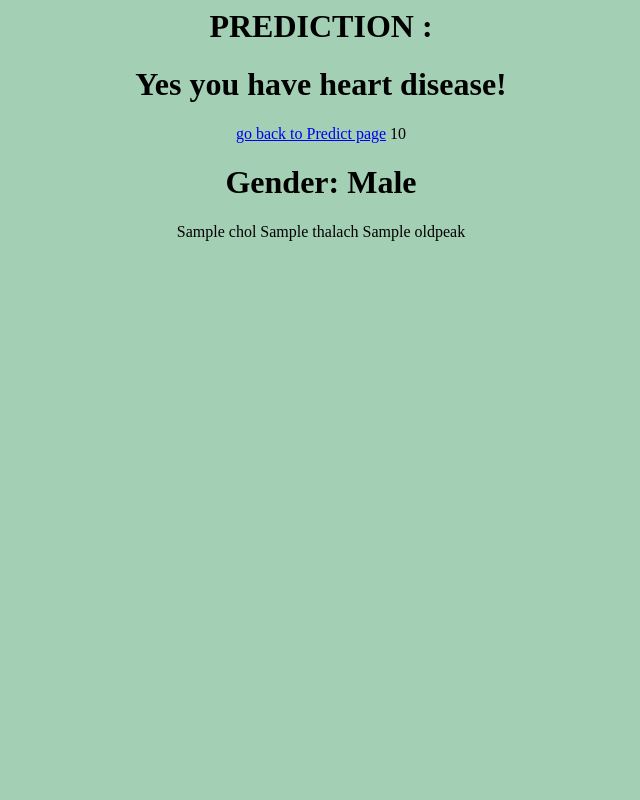
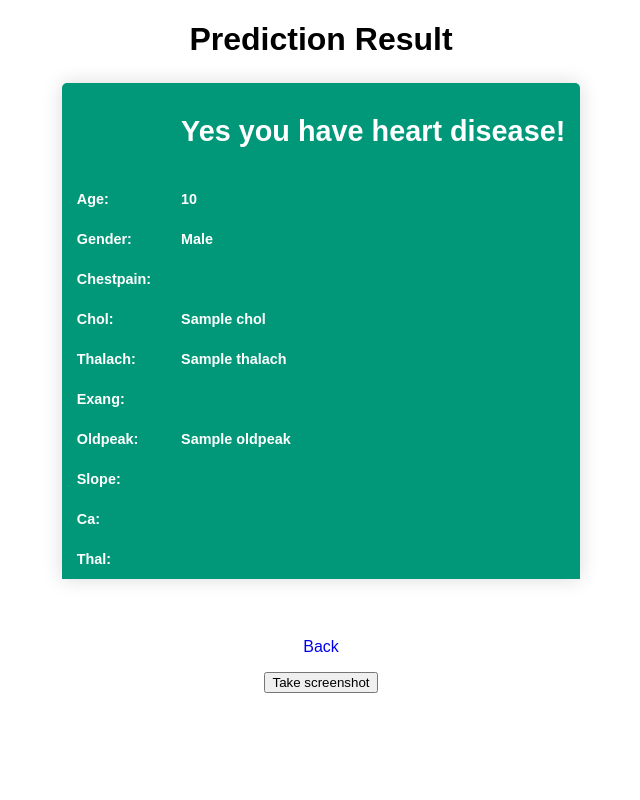
Before and after one commit to nigafrog02/Heart-web-deploymentML, a Flask app: template templates/after.html in a window 1280 px wide. Shown: the whole page, without its empty margins (319-959 px from the left). Run offline with Flask 2, Linux system fonts and the light colour scheme; the template is opened without the code that fills it: most values are stand-ins (such as "Sample title", 1, 10 or a date in 2020); parts of the project's set-up code (start-up, migrations or seed data) failed here and were passed over; some libraries are stand-ins or nearby versions.

Commit message:
prediction site

```diff
--- a/app.py
+++ b/app.py
@@ -4,6 +4,7 @@
 from flask import Flask, render_template ,request,jsonify
 import pickle
 import numpy as np
+
 
 
 #create flask app
@@ -45,7 +46,7 @@
 
 
 
-    age = "Age: {}".format(Age),
+    age = "{}".format(Age),
     chol="Cholesterol Level: {}".format(Chol),
     thalach="Thalach Value: {}".format(Thalach),
     oldpeak = "Oldpeak Value: {}".format(Oldpeak))
--- /dev/null
+++ b/package.json
@@ -0,0 +1,5 @@
+{
+  "devDependencies": {
+    "html2canvas": "^1.4.1"
+  }
+}
--- a/templates/after.html
+++ b/templates/after.html
@@ -1,83 +1,213 @@
-<html>
+<!DOCTYPE html>
+<html lang="en">
+<head>
+    <meta charset="UTF-8">
+    <meta http-equiv="X-UA-Compatible" content="IE=edge">
+    <meta name="viewport" content="width=device-width, initial-scale=1.0">
+    <link href='https://fonts.googleapis.com/css?family=Pacifico' rel='stylesheet' type='text/css'>
+    <link href='https://fonts.googleapis.com/css?family=Arimo' rel='stylesheet' type='text/css'>
+    <link href='https://fonts.googleapis.com/css?family=Hind:300' rel='stylesheet' type='text/css'>
+    <link href='https://fonts.googleapis.com/css?family=Open+Sans+Condensed:300' rel='stylesheet' type='text/css'>
 
-<body bgcolor=#a3cfb4>
-
-    <center>
-
-        <h1>  PREDICTION :  </h1>
-
-    {% if prediction == 0 %}
-    <h1>No heart disease</h1>
-    {%else%}
-    <h1>Yes you have heart disease!</h1>
-    {%endif%}
-    <a href='/'>go back to Predict page</a>
-
-
-    {{ age }}
-
-    {% if Gender == "0" %}
-    <h1>Gender : Female</h1>
-    {%else%}
-    <h1>Gender: Male</h1>
-    {%endif%}
+</head>
 
 
 
-    {% if Chestpain == "0"%}
-    <h1>Chest Pain Type : Typical Angina</h1>
-    {% elif Chestpain =="1"%}
-    <h1>Chest Pain Type : Atypical Angina</h1>
-    {% elif Chestpain =="2"%}
-    <h1>Chest Pain Type : Non-anginal pain</h1>
-    {% elif Chestpain =="3"%}
-    <h1>Chest Pain Type : Asymptomatic</h1>
-    {%endif%}
+<style>
+ * {
+    font-family: sans-serif;
+}
 
 
+.content-table {
+    border-collapse: collapse;
+    margin: 25px 0;
+    font-size: 0.9em;
+    min-width: 400px;
+    border-radius: 5px 5px 0 0;
+    overflow: hidden;
+    box-shadow: 0 0 20px rgba(0, 0, 0, 0.15);
+}
 
-    {{ chol }}
+.content-table thead tr {
+    background-color: #009879;
+    color: #ffffff;
+    text-align: left;
+    font-weight: bold;
+}
 
-    {{ thalach }}
+.content-table th,
+.content-table td {
+    padding: 12px 15px;
+}
 
-    {% if Exang == "0" %}
-    <h1>Exercise induced Angina : No</h1>
-    {% elif Exang =="1" %}
-    <h1>Exercise induced Angina : Yes</h1>
-    {%endif%}
+.content-table tbody tr {
+    border-bottom: 1px solid #dddddd;
+}
 
-    {{oldpeak}}
+.content-table tbody tr:nth-of-type(even) {
+    background-color: #f3f3f3;
+}
 
-    {% if Slope == "0" %}
-    <h1>ECG Slope Type : Upsloping</h1>
-    {% elif Slope =="1" %}
-    <h1>ECG Slope Type : Flat</h1>
-    {% elif Slope =="2" %}
-    <h1>ECG Slope Type : Downsloping</h1>
-    {%endif%}
+.content-table tbody tr:last-of-type {
+    border-bottom: 2px solid #009879;
+}
 
-    {% if Ca == "0" %}
-    <h1>Number of working major vessels : Non-Major Vessels</h1>
-    {% elif Ca =="1" %}
-    <h1>Number of working major vessels : One Major Vessels</h1>
-    {% elif Ca =="2" %}
-    <h1>Number of working major vessels : Two Major Vessels</h1>
-    {% elif Ca =="3" %}
-    <h1>Number of working major vessels : Three Major Vessels</h1>
-    {% elif Ca =="4" %}
-    <h1>Number of working major vessels : Four Major Vessels</h1>
-    {%endif%}
+.content-table tbody tr.active-row {
+    font-weight: bold;
+    color: #009879;
+}
 
-    {% if Thal == "1" %}
-    <h1>Presence of Thalassemia : Normal(Non)</h1>
-    {% elif Thal == "2" %}
-    <h1>Presence of Thalassemia : Fixed Defect</h1>
-    {% elif Thal == "3" %}
-    <h1>Presence of Thalassemia : Reversable Defect</h1>
-    {%endif%}
+.button {
+    padding:1em;
+    text-align: center;
+    display:inline-block;
+    text-decoration: none !important;
+    margin:0 auto;
 
-    </center>
+    -webkit-transition: all 0.2s ease-in-out;
+    -moz-transition: all 0.2s ease-in-out;
+    -ms-transition: all 0.2s ease-in-out;
+    -o-transition: all 0.2s ease-in-out;
+    transition: all 0.2s ease-in-out;
+}
 
+.container{
+  width: 100%;
+  text-align: center;
+}
+</style>
+
+<script src="https://ajax.googleapis.com/ajax/libs/jquery/3.5.1/jquery.min.js"></script>
+<body>
+<h1 style="text-align:center">Prediction Result</h1>
+
+        <table class="content-table" style="margin-left:auto;margin-right:auto;">
+            <thead>
+              <tr>
+                <th></th>  <td><h1>{% if prediction == 0 %}
+                    No heart disease
+                    {%else%}
+                    Yes you have heart disease!
+                    {%endif%}</td>
+                </h1>
+              </tr>
+
+              <tr>
+                <th>Age:</th> <td>{{ age }}</td>
+              </tr>
+
+              <tr>
+                <th>Gender:</th>
+                <td>{% if Gender == "0" %}
+                   Female
+                    {%else%}
+                   Male
+                    {%endif%}</td>
+              </tr>
+
+              <tr>
+                <th>Chestpain:</th>    <td> {% if Chestpain == "0"%}
+                    Typical Angina
+                    {% elif Chestpain =="1"%}
+                    Atypical Angina
+                    {% elif Chestpain =="2"%}
+                    Non-anginal pain
+                    {% elif Chestpain =="3"%}
+                    Asymptomatic
+                    {%endif%}</td>
+              </tr>
+
+              <tr>
+                <th>Chol:</th> <td>{{ chol }}</td>
+              </tr>
+
+              <tr>
+                <th>Thalach:</th>  <td>{{ thalach }}</td>
+              </tr>
+
+              <tr>
+                <th>Exang:</th><td>{% if Exang == "0" %}
+                    Exercise induced Angina : No
+                    {% elif Exang =="1" %}
+                    Exercise induced Angina : Yes
+                    {%endif%}</td>
+              </tr>
+
+              <tr>
+                <th>Oldpeak:</th> <td> {{oldpeak}}</td>
+              </tr>
+
+              <tr>
+                <th>Slope:</th>  <td> {% if Slope == "0" %}
+                    ECG Slope Type : Upsloping
+                    {% elif Slope =="1" %}
+                    ECG Slope Type : Flat
+                    {% elif Slope =="2" %}
+                    ECG Slope Type : Downsloping
+                    {%endif%}
+                </td>
+              </tr>
+
+              <tr>
+                <th>Ca:</th>   <td>
+                    {% if Ca == "0" %}
+                   Number of working major vessels : Non-Major Vessels
+                    {% elif Ca =="1" %}
+                    Number of working major vessels : One Major Vessels
+                    {% elif Ca =="2" %}
+                    Number of working major vessels : Two Major Vessels
+                    {% elif Ca =="3" %}
+                    Number of working major vessels : Three Major Vessels
+                    {% elif Ca =="4" %}
+                    Number of working major vessels : Four Major Vessels
+                    {%endif%}
+                </td>
+              </tr>
+
+              <tr>
+                <th>Thal:</th> <td>{% if Thal == "1" %}
+                    resence of Thalassemia : Normal(Non)
+                    {% elif Thal == "2" %}
+                    Presence of Thalassemia : Fixed Defect
+                    {% elif Thal == "3" %}
+                    Presence of Thalassemia : Reversable Defect</td>
+                {%endif%}
+              </tr>
+
+
+            </thead>
+
+
+            </tbody>
+          </table>
+
+        </br>
+
+        <div class="container">
+            <a href="/" class="button blue">Back</a>
+        </div>
+        <div class="container">
+          <button onclick="screenshot()">Take screenshot</button>
+      </div>
+
+
+    <!--<a href='/'>Go Back to Predict page</a> -->
 </body>
+<script src="https://cdnjs.cloudflare.com/ajax/libs/jspdf/1.3.2/jspdf.min.js"> </script>
+<script src="https://cdnjs.cloudflare.com/ajax/libs/html2canvas/1.4.1/html2canvas.min.js"> </script>
+
+<script>
+  function screenshot(){
+    html2canvas(document.body).then(function(canvas){
+
+    var imgdata = canvas.toDataURL('image/png')
+    var doc = new jspdf()
+    doc.addImage(imgdata,'PNG',-145,10)
+    doc.save("Patient.pdf")
+    })
+
+  }
+</script>
 
 </html>
--- a/templates/template.html
+++ b/templates/template.html
@@ -38,8 +38,8 @@
       </select>
     </div>
 
-    <div class= "mb-3"><label for="">Cholesterol Level</label><input type="text" name="cholesterol" placeholder="enter cholesterol level" required="required" class="form-control" onkeydown="if(event.key==='.'){event.preventDefault();}" oninput="this.value = this.value.replace(/[^0-9.]/g, '').replace(/(\..*)\./g, '$1');"  /></div>
-    <div class= "mb-3"><label for="">Thalach Value</label><input type="text" name="Thalach" placeholder="enter Thalach Value" required="required" class="form-control" onkeydown="if(event.key==='.'){event.preventDefault();}" oninput="this.value = this.value.replace(/[^0-9.]/g, '').replace(/(\..*)\./g, '$1');" /></div>
+    <div class= "mb-3"><label for="">Cholesterol Level</label><input type="text" name="cholesterol" maxlength="3" placeholder="enter cholesterol level" required="required" class="form-control" onkeydown="if(event.key==='.'){event.preventDefault();}" oninput="this.value = this.value.replace(/[^0-9.]/g, '').replace(/(\..*)\./g, '$1');"  /></div>
+    <div class= "mb-3"><label for="">Thalach Value</label><input type="text" name="Thalach"  maxlength="3" placeholder="enter Thalach Value" required="required" class="form-control" onkeydown="if(event.key==='.'){event.preventDefault();}" oninput="this.value = this.value.replace(/[^0-9.]/g, '').replace(/(\..*)\./g, '$1');" /></div>
     <div class= "mb-3">
       <label for="">Exercise induced Angina (Yes/No)</label>
       <select name="Exang" class="form-control">
@@ -81,7 +81,7 @@
 
     <form action="{{ url_for('back')}}"method="post">
 
-      <div class="container" style="margin-top :20px;"><button type="submit" class="btn btn-primary btn-block btn-large">Back to doctor page</button></div>
+      <div class="container" style="margin-top :-54px;  margin-left :100px"><button type="submit" class="btn btn-primary btn-block btn-large">Back to doctor page</button></div>
     </form>
 
 
```
Also changed, not shown: templates/main.css (added, +43 -0 lines), hospital.jpg (added), package-lock.json (added).
